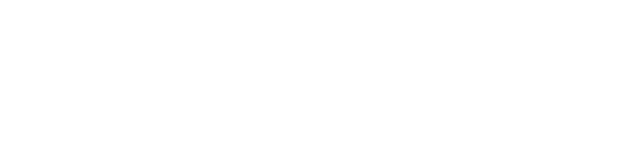
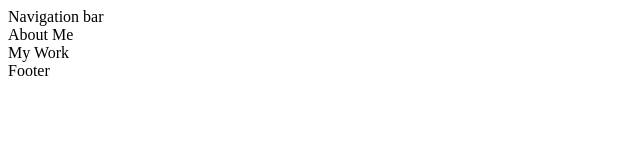
Before and after one commit to chelseanicholls95/personal_portfolio, a plain HTML site: page index.html in a window 1280 px wide. Shown: the whole page, without its empty margins (0-640 px from the left). Drawn offline with Linux system fonts and the light colour scheme.

Commit message:
added header, main and footer elements

```diff
--- a/index.html
+++ b/index.html
@@ -6,5 +6,14 @@
     <meta name="viewport" content="width=device-width, initial-scale=1.0" />
     <title>Chelsea Nicholls | My Portfolio</title>
   </head>
-  <body></body>
+  <body>
+    <header>
+      <nav>Navigation bar</nav>
+    </header>
+    <main>
+      <section>About Me</section>
+      <section>My Work</section>
+    </main>
+    <footer>Footer</footer>
+  </body>
 </html>
```
